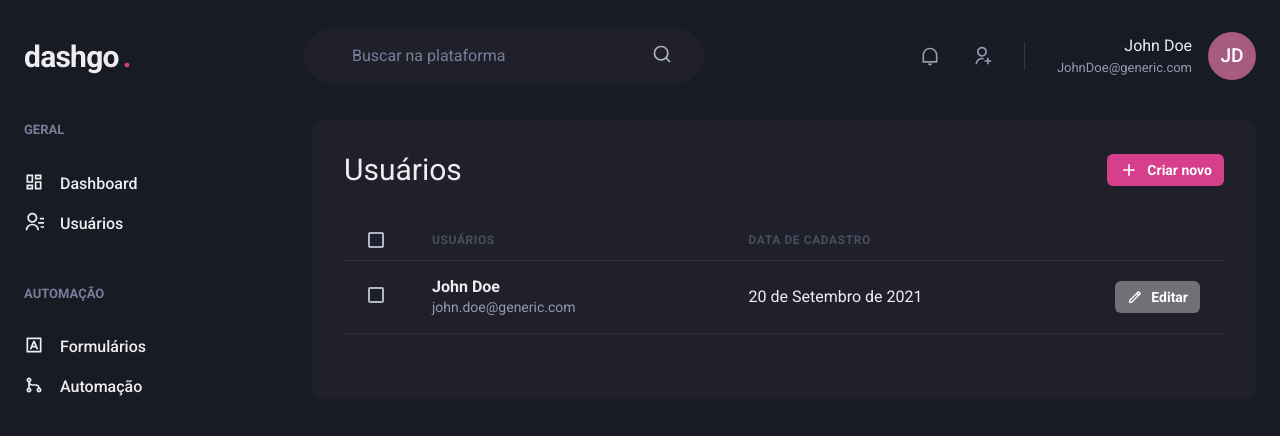
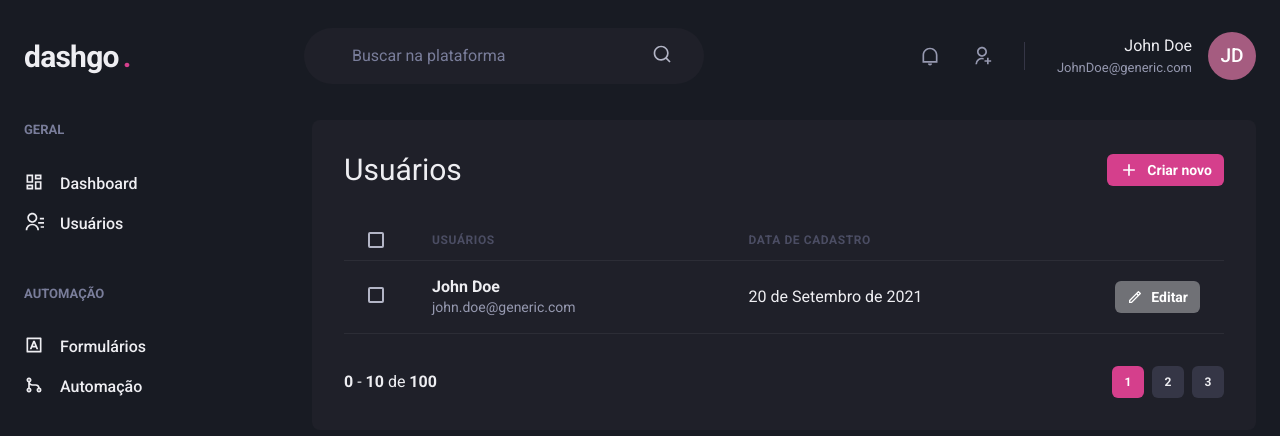
Before and after one commit to kalilscr/dashgo, a Next.js app: page /users in a window 1280 px wide. Shown: the top 436 px of the page. Built offline with nearby package versions, Linux system fonts and the light colour scheme.

Commit message:
creating the Pagination component

```diff
--- /dev/null
+++ b/src/components/Pagination.tsx
@@ -0,0 +1,56 @@
+import { Stack, Button, Box } from "@chakra-ui/react";
+
+export function Pagination(){
+    return(
+        <Stack
+            direction="row"
+            spacing="6"
+            mt="8"
+            justify="space-between"
+            align="center"
+        >
+            <Box>
+                <strong>0</strong> - <strong>10</strong> de <strong>100</strong>
+            </Box>
+            <Stack direction="row" spacing="2">
+                <Button
+                    size="sm"
+                    fontSize="xs"
+                    width="4"
+                    colorScheme="pink"
+                    disabled
+                    _disabled={{
+                        bg: 'pink.500',
+                        cursor: 'default',
+                    }}
+                >
+                    1
+                </Button>
+                <Button
+                    size="sm"
+                    fontSize="xs"
+                    width="4"
+                    bgColor="gray.700"
+                    _hover={{
+                        bg: 'gray.500',
+                    }}
+
+                >
+                    2
+                </Button>
+                <Button
+                    size="sm"
+                    fontSize="xs"
+                    width="4"
+                    bgColor="gray.700"
+                    _hover={{
+                        bg: 'gray.500',
+                    }}
+
+                >
+                    3
+                </Button>
+            </Stack>
+        </Stack>
+    );
+}
--- a/src/pages/users/index.tsx
+++ b/src/pages/users/index.tsx
@@ -1,7 +1,8 @@
 import { Box, Flex, Heading, Button, Icon, Table, Thead, Tr, Th, Checkbox, Tbody, Td, Text } from "@chakra-ui/react";
 import { RiAddLine, RiPencilLine } from "react-icons/ri";
 import { Header } from "../../components/Header";
-import { SideBar} from "../../components/SideBar";
+import { SideBar } from "../../components/SideBar";
+import { Pagination } from "../../components/Pagination";
 
 export default function UserList(){
     return (
@@ -63,6 +64,8 @@
                             </Tr>
                         </Tbody>
                     </Table>
+
+                    <Pagination />
                 </Box>
             </Flex>
         </Box>
```
